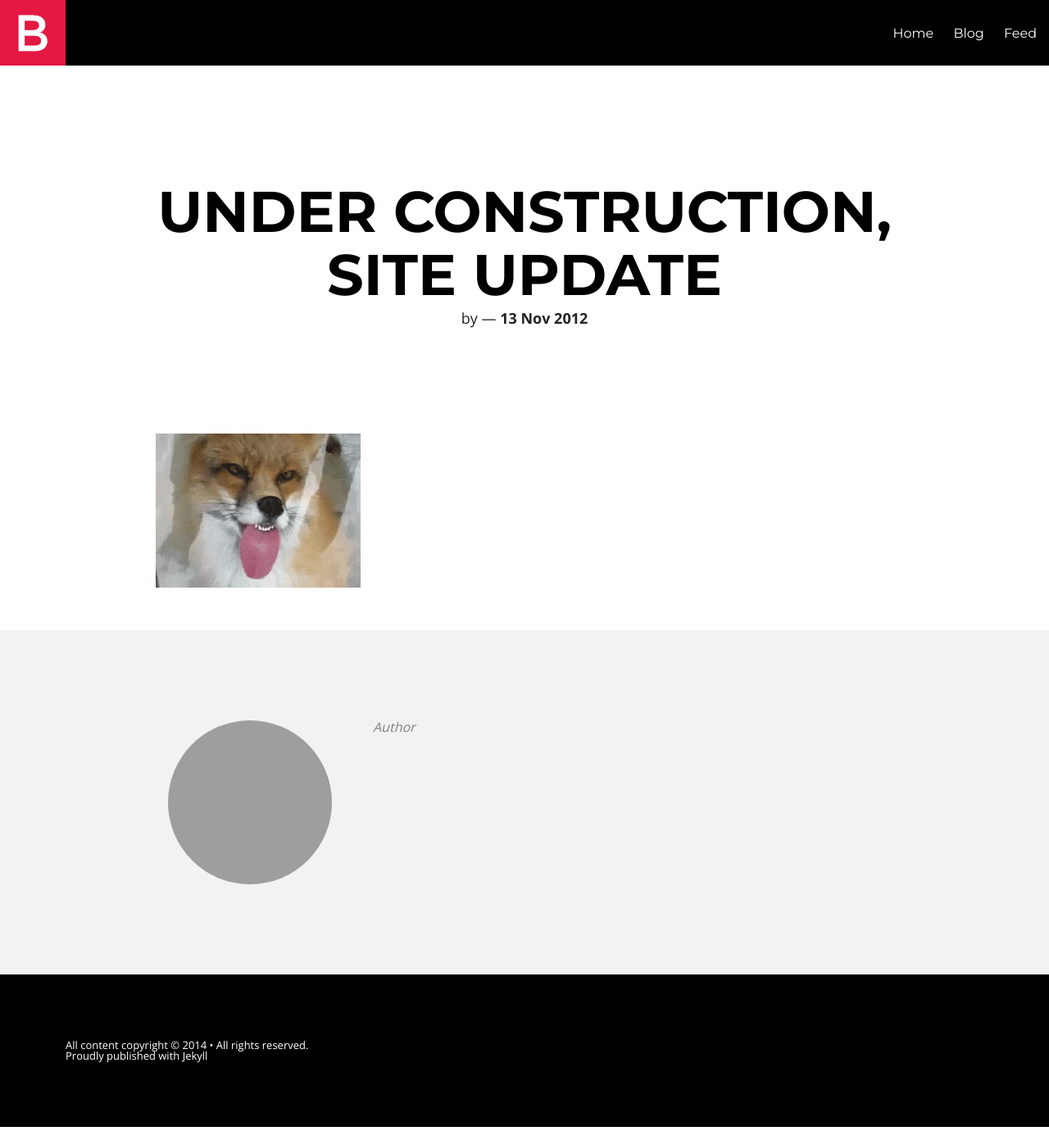
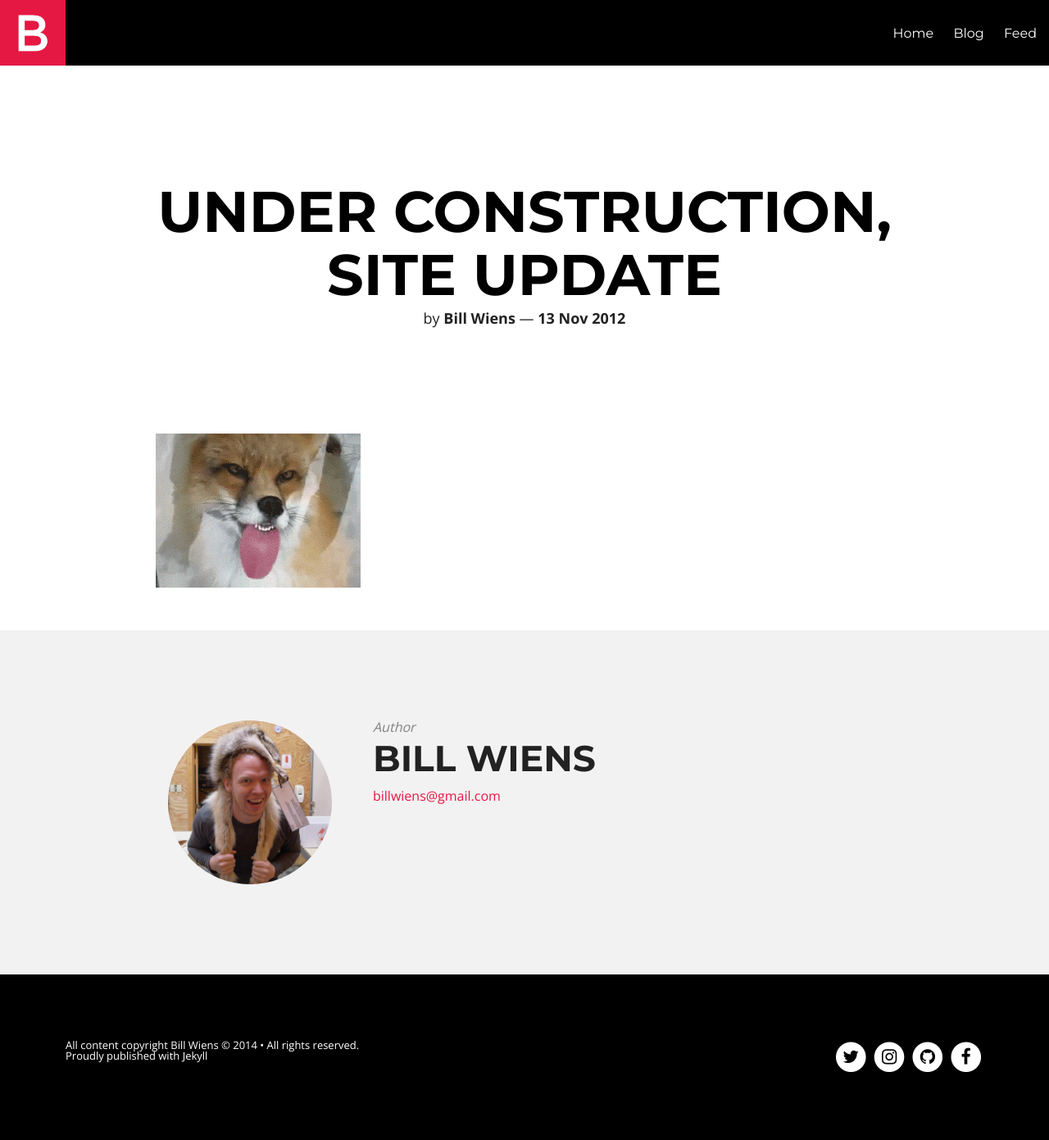
Before and after one commit to billputer/billwiens.com, a Jekyll site: the page built from _posts/2012-11-14-under-construction-site-update.markdown, in a window 1280 px wide. Shown: the whole page at 82% size. Built offline with Jekyll 4.4.1, drawn with Linux system fonts in a browser that asks for light colours; nearby versions of some CDN libraries.

```diff
--- a/_config.yml
+++ b/_config.yml
@@ -8,6 +8,17 @@ url: "http://billwiens.com"
 logo: logo.png
 twitter_username: billwiens
 github_username:  billputer
+
+# Owner/author information
+owner:
+  name: Bill Wiens
+  avatar: profile/bill-wolf-large.jpg
+  email: billwiens@gmail.com
+  # Social networking links used in footer.
+  twitter: billwiens
+  facebook: billwiens
+  github: billputer
+  instagram: billputer
 
 # Build settings
 markdown: kramdown
```
